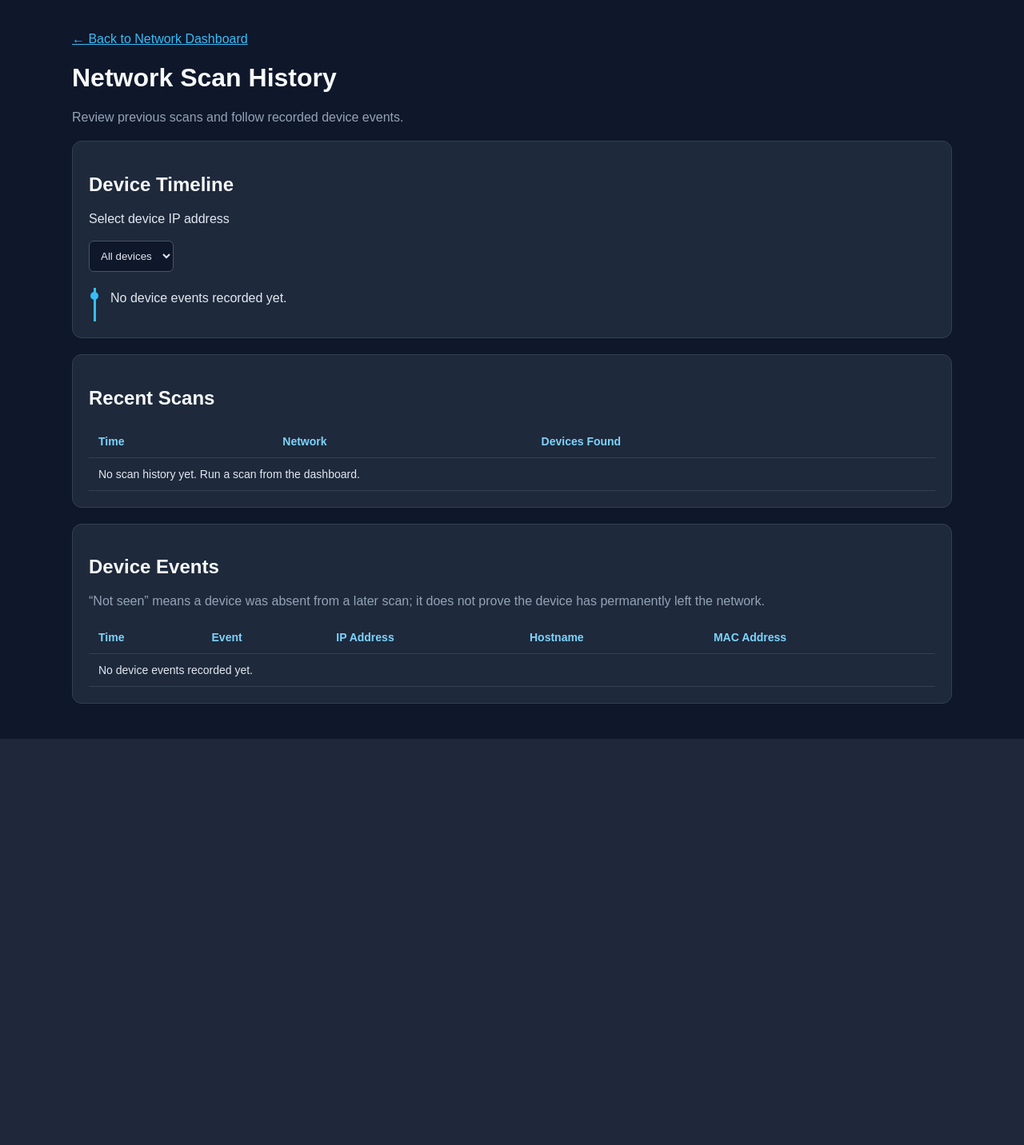
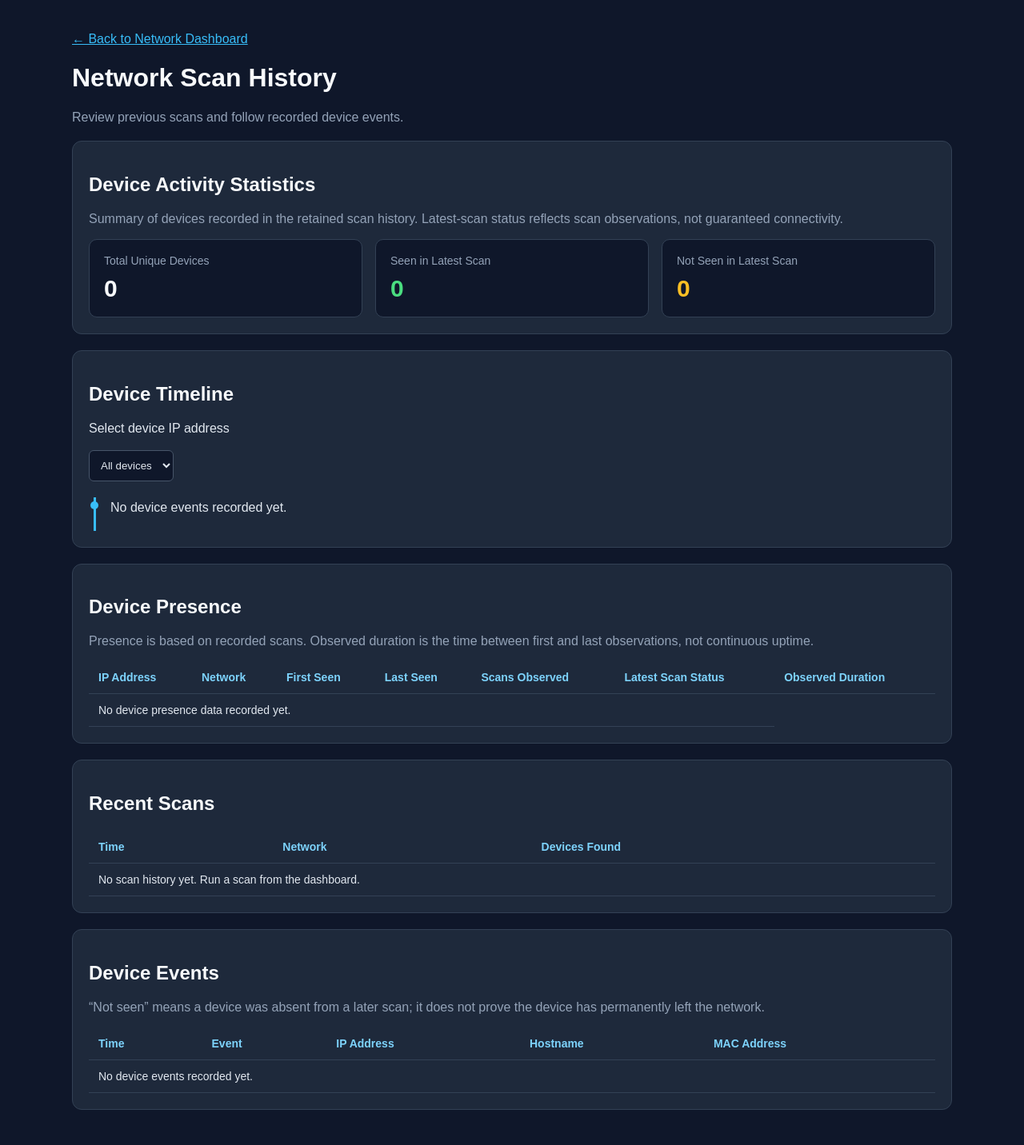
Before and after one commit to mr-hacker39/wifi-network-map, a Flask app: page /history in a window 1280 px wide. Shown: the whole page at 80% size. Before the commit the page ends 924 px from the top, so only its background shows below. Run offline with Flask 3, Linux system fonts and the light colour scheme.

Commit message:
Add device presence and activity statistics

```diff
--- a/src/dashboard/app.py
+++ b/src/dashboard/app.py
@@ -24,6 +24,7 @@ if str(SRC_DIR) not in sys.path:
     sys.path.insert(0, str(SRC_DIR))
 
 from monitoring.monitor import (
+    get_device_presence,
     get_events,
     get_history,
     get_monitor_status,
@@ -36,6 +37,26 @@ SCAN_FILE = PROJECT_ROOT / "data" / "network_scan.json"
 MAP_FILE = PROJECT_ROOT / "docs" / "network_map.html"
 
 app = Flask(__name__)
+from datetime import datetime
+from zoneinfo import ZoneInfo
+
+
+@app.template_filter("local_datetime")
+def local_datetime(value):
+    """Format ISO timestamps in the system's local timezone."""
+    if not value:
+        return "Unknown"
+
+    try:
+        parsed = datetime.fromisoformat(value.replace("Z", "+00:00"))
+
+        if parsed.tzinfo is None:
+            parsed = parsed.replace(tzinfo=ZoneInfo("UTC"))
+
+        local_time = parsed.astimezone(ZoneInfo("Asia/Kolkata"))
+        return local_time.strftime("%d %b %Y, %I:%M:%S %p")
+    except (ValueError, TypeError):
+        return value
 app.secret_key = os.environ.get(
     "FLASK_SECRET_KEY",
     "local-development-key-change-me",
@@ -141,10 +162,26 @@ def monitor_stop():
 
 @app.route("/history")
 def history_page():
+    presence = get_device_presence()
+
+    total_devices = len(presence)
+    seen_in_latest = sum(
+        1 for device in presence
+        if device.get("latest_scan_status") == "Seen in latest scan"
+    )
+    not_seen_in_latest = sum(
+        1 for device in presence
+        if device.get("latest_scan_status") == "Not seen in latest scan"
+    )
+
     return render_template(
         "history.html",
         history=get_history(100),
         events=get_events(100),
+        presence=presence,
+        total_devices=total_devices,
+        seen_in_latest=seen_in_latest,
+        not_seen_in_latest=not_seen_in_latest,
     )
 
 
--- a/src/dashboard/templates/history.html
+++ b/src/dashboard/templates/history.html
@@ -24,6 +24,39 @@
             overflow-x: auto;
         }
         h1, h2 { color: #f8fafc; }
+        .stats-grid {
+            display: grid;
+            grid-template-columns: repeat(3, minmax(0, 1fr));
+            gap: 16px;
+            margin-top: 16px;
+        }
+
+        .stat-card {
+            background: #0f172a;
+            border: 1px solid #334155;
+            border-radius: 10px;
+            padding: 18px;
+        }
+
+        .stat-card h3 {
+            margin: 0 0 10px;
+            color: #94a3b8;
+            font-size: 14px;
+            font-weight: normal;
+        }
+
+        .stat-value {
+            font-size: 30px;
+            font-weight: bold;
+            color: #f8fafc;
+        }
+
+        .stat-seen { color: #4ade80; }
+        .stat-missing { color: #fbbf24; }
+
+        @media (max-width: 600px) {
+            .stats-grid { grid-template-columns: 1fr; }
+        }
         .muted { color: #94a3b8; }
         select {
             background: #0f172a;
@@ -81,6 +114,30 @@
     <p><a href="/">← Back to Network Dashboard</a></p>
     <h1>Network Scan History</h1>
     <p class="muted">Review previous scans and follow recorded device events.</p>
+    <section class="panel">
+        <h2>Device Activity Statistics</h2>
+        <p class="muted">
+            Summary of devices recorded in the retained scan history.
+            Latest-scan status reflects scan observations, not guaranteed connectivity.
+        </p>
+
+        <div class="stats-grid">
+            <div class="stat-card">
+                <h3>Total Unique Devices</h3>
+                <div class="stat-value">{{ total_devices }}</div>
+            </div>
+
+            <div class="stat-card">
+                <h3>Seen in Latest Scan</h3>
+                <div class="stat-value stat-seen">{{ seen_in_latest }}</div>
+            </div>
+
+            <div class="stat-card">
+                <h3>Not Seen in Latest Scan</h3>
+                <div class="stat-value stat-missing">{{ not_seen_in_latest }}</div>
+            </div>
+        </div>
+    </section>
 
     <section class="panel">
         <h2>Device Timeline</h2>
@@ -121,7 +178,7 @@
                         {% endif %}
                     </div>
                     <p>{{ event.ip }} — {{ event.hostname or 'Unknown' }}</p>
-                    <p class="muted">{{ event.time }} · Network: {{ event.network or 'Unknown' }}</p>
+                    <p class="muted">{{ event.time|local_datetime }} · Network: {{ event.network or 'Unknown' }}</p>
                 </li>
             {% else %}
                 <li id="no-events">No device events recorded yet.</li>
@@ -129,6 +186,61 @@
         </ul>
         <p id="empty-timeline" class="muted" hidden>No events found for this device.</p>
     </section>
+
+
+    <section class="panel">
+        <h2>Device Presence</h2>
+        <p class="muted">
+            Presence is based on recorded scans. Observed duration is the
+            time between first and last observations, not continuous uptime.
+        </p>
+
+        <table>
+            <thead>
+                <tr>
+                    <th>IP Address</th>
+                    <th>Network</th>
+                    <th>First Seen</th>
+                    <th>Last Seen</th>
+                    <th>Scans Observed</th>
+                    <th>Latest Scan Status</th>
+                    <th>Observed Duration</th>
+                </tr>
+            </thead>
+            <tbody>
+                {% for device in presence %}
+                <tr>
+                    <td>{{ device.ip }}</td>
+                    <td>{{ device.network }}</td>
+                    <td>{{ device.first_seen|local_datetime }}</td>
+                    <td>{{ device.last_seen|local_datetime }}</td>
+                    <td>{{ device.scans_observed }}</td>
+                    <td>
+                        {% if device.latest_scan_status == 'Seen in latest scan' %}
+                            <span style="color: #4ade80;">Seen in latest scan</span>
+                        {% elif device.latest_scan_status == 'Not seen in latest scan' %}
+                            <span style="color: #fbbf24;">Not seen in latest scan</span>
+                        {% else %}
+                            <span class="muted">Unknown</span>
+                        {% endif %}
+                    </td>
+                    <td>
+                        {% set seconds = device.observed_duration_seconds %}
+                        {% set days = seconds // 86400 %}
+                        {% set hours = (seconds % 86400) // 3600 %}
+                        {% set minutes = (seconds % 3600) // 60 %}
+                        {{ days }}d {{ hours }}h {{ minutes }}m
+                    </td>
+                </tr>
+                {% else %}
+                <tr>
+                    <td colspan="6">No device presence data recorded yet.</td>
+                </tr>
+                {% endfor %}
+            </tbody>
+        </table>
+    </section>
+
 
     <section class="panel">
         <h2>Recent Scans</h2>
@@ -143,7 +255,7 @@
             <tbody>
                 {% for item in history %}
                     <tr>
-                        <td>{{ item.time }}</td>
+                        <td>{{ item.time|local_datetime }}</td>
                         <td>{{ item.network }}</td>
                         <td>{{ item.device_count }}</td>
                     </tr>
@@ -175,7 +287,7 @@
             <tbody>
                 {% for event in events %}
                     <tr>
-                        <td>{{ event.time }}</td>
+                        <td>{{ event.time|local_datetime }}</td>
                         <td>{{ event.type|replace('_', ' ')|title }}</td>
                         <td>{{ event.ip }}</td>
                         <td>{{ event.hostname }}</td>
--- a/src/monitoring/monitor.py
+++ b/src/monitoring/monitor.py
@@ -245,3 +245,105 @@ def get_events(limit=10):
     if not isinstance(events, list):
         return []
     return list(reversed(events[-limit:]))
+
+def get_device_presence():
+    """Summarize device presence from retained scan history."""
+    from datetime import datetime
+
+    history = read_json(HISTORY_FILE, [])
+    if not isinstance(history, list):
+        return []
+
+    devices = {}
+    latest_scan_by_network = {}
+
+    for scan in history:
+        if isinstance(scan, dict) and scan.get("time"):
+            network = scan.get("network", "Unknown")
+            latest_scan_by_network[network] = scan
+
+    for scan in history:
+        if not isinstance(scan, dict):
+            continue
+
+        scan_time = scan.get("time")
+        network = scan.get("network", "Unknown")
+
+        if not scan_time:
+            continue
+
+        try:
+            observed_at = datetime.fromisoformat(
+                scan_time.replace("Z", "+00:00")
+            )
+        except (ValueError, TypeError):
+            continue
+
+        for device in scan.get("devices", []):
+            if not isinstance(device, dict) or not device.get("ip"):
+                continue
+
+            key = (network, device["ip"])
+
+            if key not in devices:
+                devices[key] = {
+                    "ip": device["ip"],
+                    "network": network,
+                    "hostname": device.get("hostname", "Unknown"),
+                    "mac": device.get("mac", "Unknown"),
+                    "first_seen": scan_time,
+                    "last_seen": scan_time,
+                    "first_time": observed_at,
+                    "last_time": observed_at,
+                    "scans_observed": 0,
+                }
+
+            record = devices[key]
+            record["scans_observed"] += 1
+
+            if observed_at < record["first_time"]:
+                record["first_time"] = observed_at
+                record["first_seen"] = scan_time
+
+            if observed_at >= record["last_time"]:
+                record["last_time"] = observed_at
+                record["last_seen"] = scan_time
+                record["hostname"] = device.get("hostname", "Unknown")
+                record["mac"] = device.get("mac", "Unknown")
+
+    results = []
+
+    for record in devices.values():
+        duration = (
+            record["last_time"] - record["first_time"]
+        ).total_seconds()
+
+        record["observed_duration_seconds"] = max(0, int(duration))
+        latest_scan = latest_scan_by_network.get(record["network"])
+
+        if latest_scan is None:
+            record["latest_scan_status"] = "Unknown"
+        else:
+            latest_ips = {
+                device.get("ip")
+                for device in latest_scan.get("devices", [])
+                if isinstance(device, dict) and device.get("ip")
+            }
+
+            record["latest_scan_status"] = (
+                "Seen in latest scan"
+                if record["ip"] in latest_ips
+                else "Not seen in latest scan"
+            )
+
+        # Remove internal datetime values before returning JSON/template data.
+        del record["first_time"]
+        del record["last_time"]
+
+        results.append(record)
+
+    return sorted(
+        results,
+        key=lambda item: item["last_seen"],
+        reverse=True,
+    )
```
